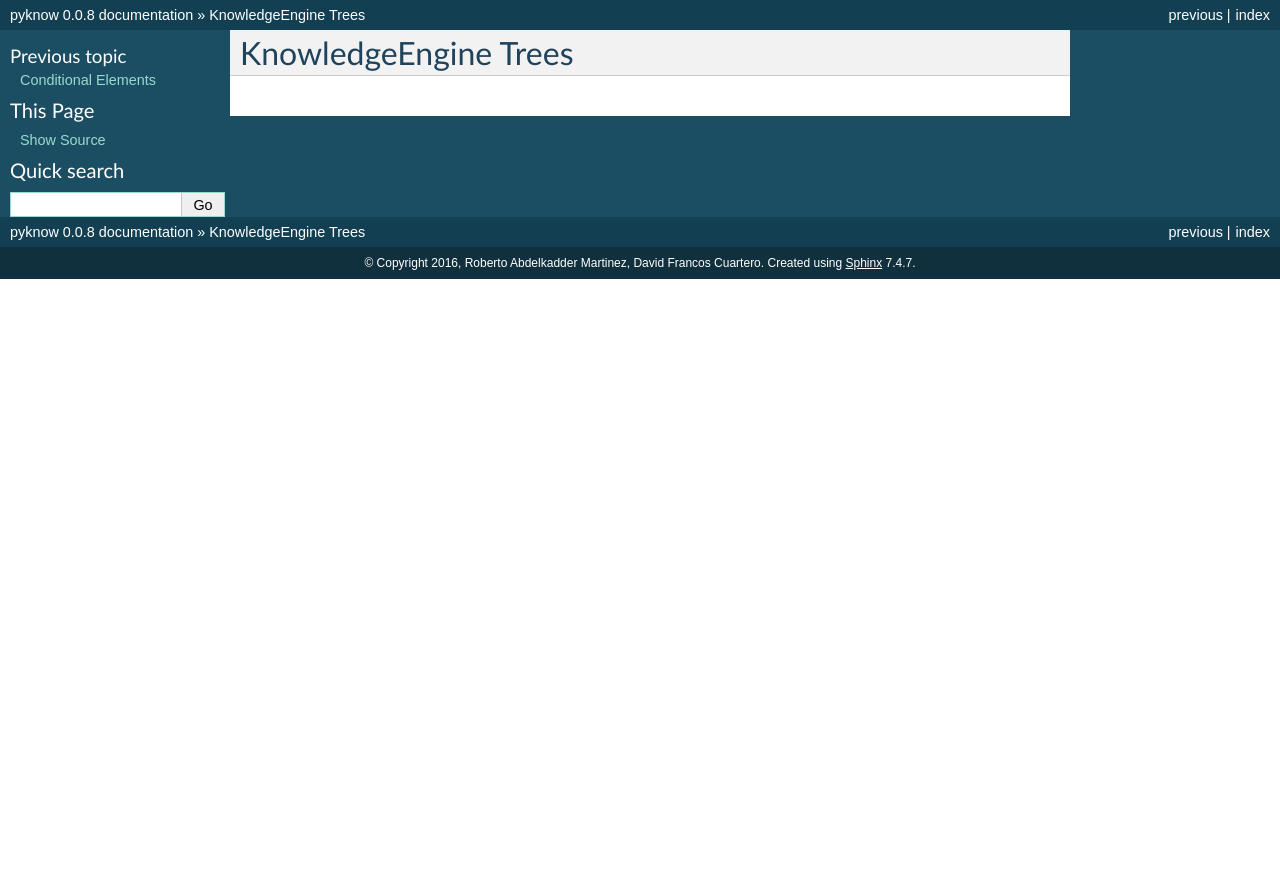
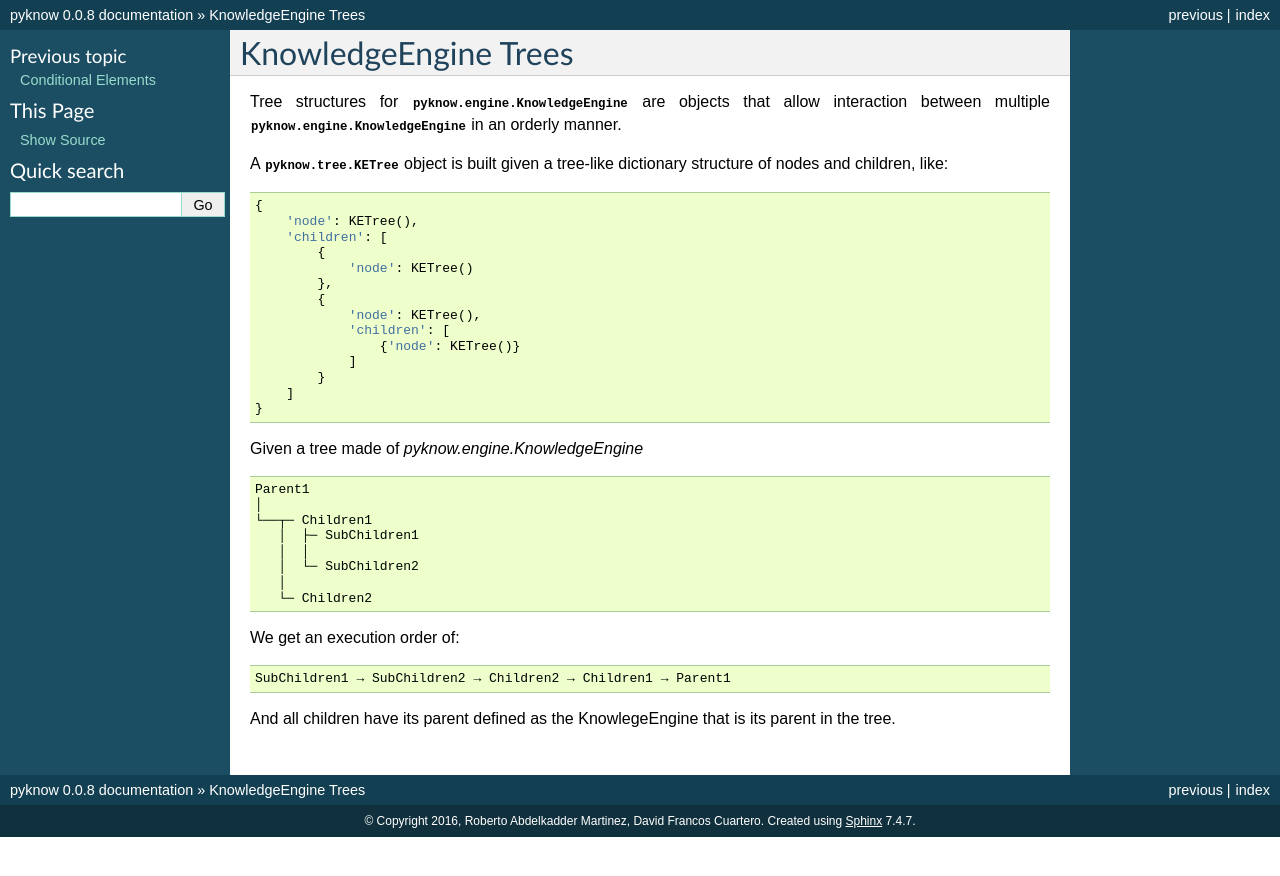
Before and after one commit to buguroo/pyknow, a Sphinx documentation site: the page built from docs/source/trees.rst, in a window 1280 px wide. Shown: the top 876 px of the page. Built offline with Sphinx 7.4.7, drawn with Linux system fonts in a browser that asks for light colours.

Commit message:
Moved ketree documentation

```diff
--- a/docs/source/trees.rst
+++ b/docs/source/trees.rst
@@ -1,2 +1,44 @@
+.. _`trees`:
+
 KnowledgeEngine Trees
 =====================
+
+Tree structures for :obj:`pyknow.engine.KnowledgeEngine` are objects that
+allow interaction between multiple :obj:`pyknow.engine.KnowledgeEngine`
+in an orderly manner.
+
+A :obj:`pyknow.tree.KETree` object is built given a tree-like dictionary
+structure of nodes and children, like::
+
+        {
+            'node': KETree(),
+            'children': [
+                {
+                    'node': KETree()
+                },
+                {
+                    'node': KETree(),
+                    'children': [
+                        {'node': KETree()}
+                    ]
+                }
+            ]
+        }
+
+Given a tree made of `pyknow.engine.KnowledgeEngine` ::
+
+    Parent1
+    │
+    └──┬─ Children1
+       │  ├─ SubChildren1
+       │  │
+       │  └─ SubChildren2
+       │
+       └─ Children2
+
+We get an execution order of::
+
+    SubChildren1 → SubChildren2 → Children2 → Children1 → Parent1
+
+And all children have its parent defined as the KnowlegeEngine that
+is its parent in the tree.
```
Also changed, not shown: 1 other file.
